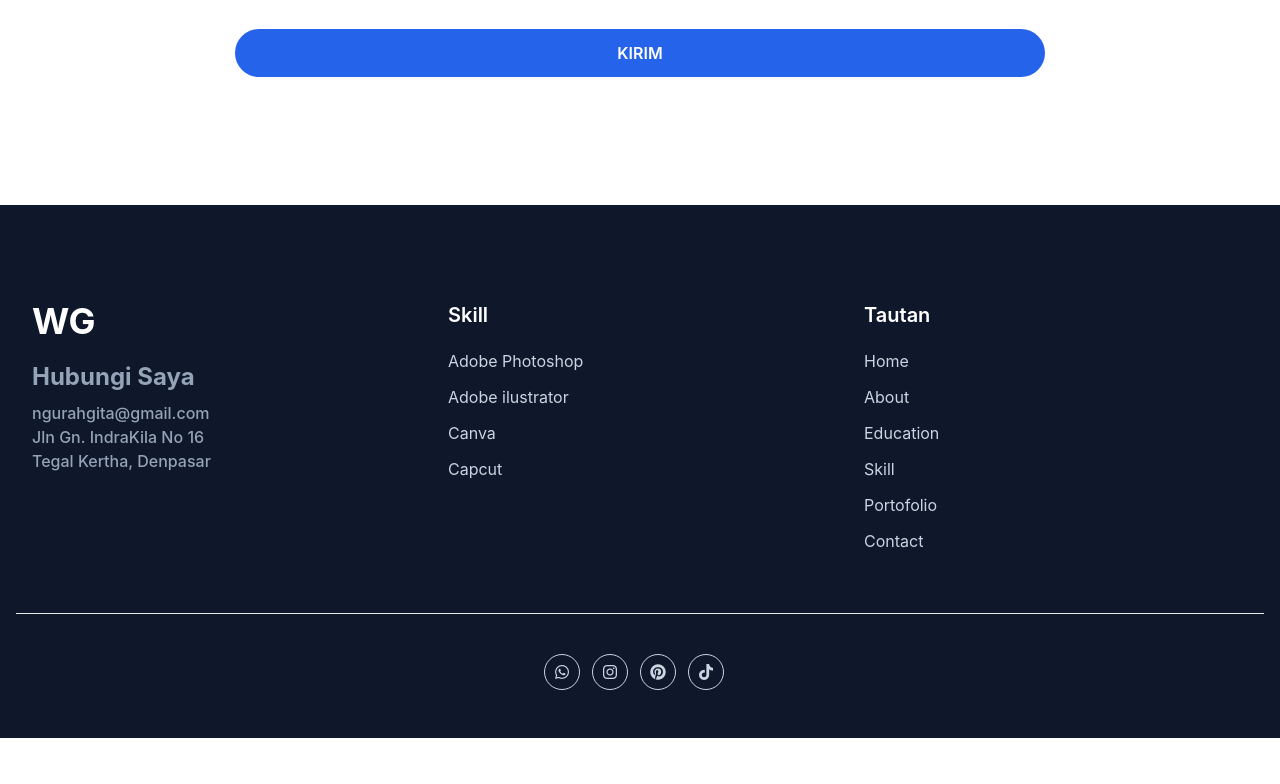
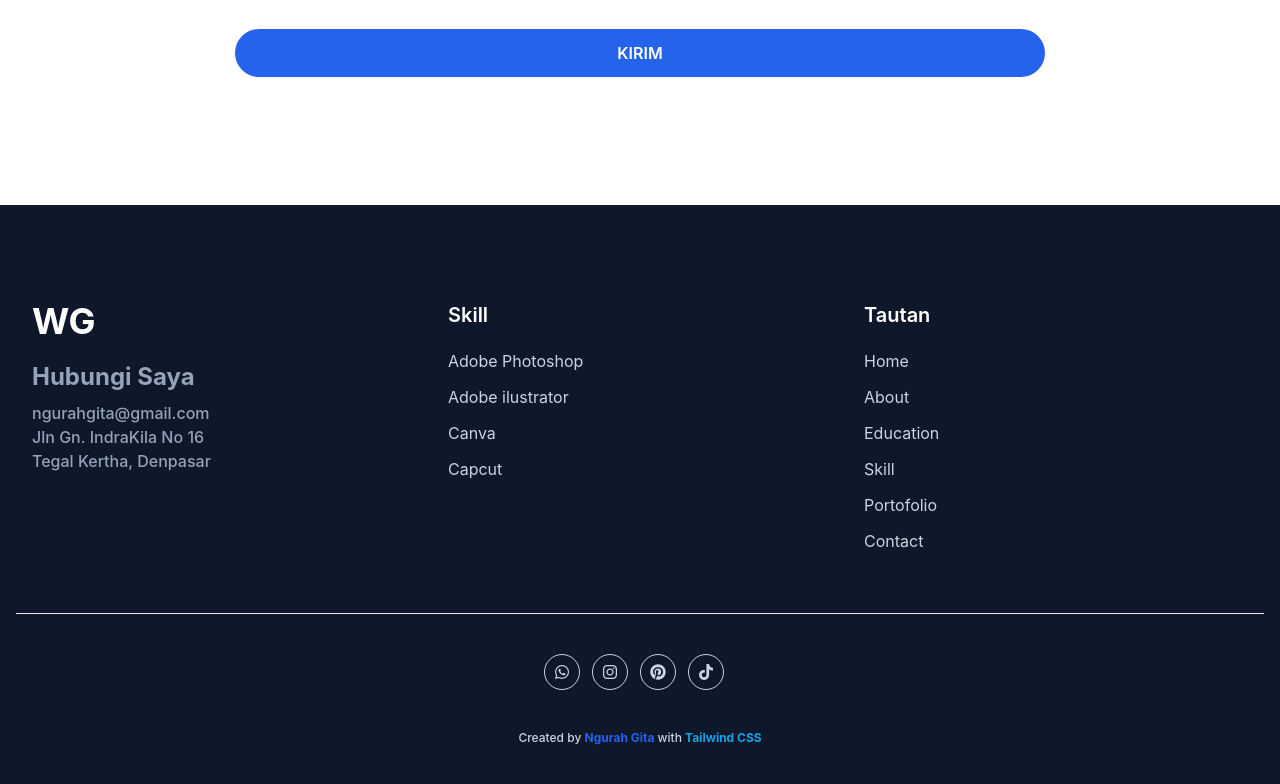
Before and after one commit to wahsur/portofolio_wg, a website: page index.html in a window 1280 px wide. Shown: the part 6805-7589 px from the top of the page. Before the commit the page ends 7543 px from the top, so only its background shows below. Drawn offline with Linux system fonts and the light colour scheme.

Commit message:
update footer

```diff
--- a/index.html
+++ b/index.html
@@ -475,6 +475,10 @@
                         <i class="fa-brands fa-tiktok"></i>
                     </a>
                 </div>
+                <p class="font-medium text-xs text-slate-300 text-center mt-10">
+                    Created by <a href="https://instagram.com/wahgtaa" target="_blank" class="font-bold text-primary">Ngurah Gita</a>
+                    with <a href="https://tailwindcss.com" target="_blank" class="font-bold text-sky-500">Tailwind CSS</a>
+                </p>
             </div>
         </div>
     </footer>
```
Also changed, not shown: img/logo.jpeg (added), src/output.css.
